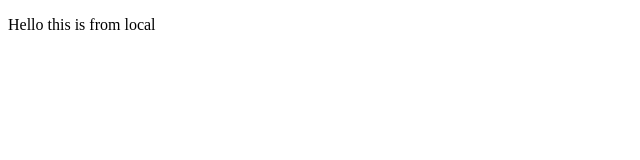
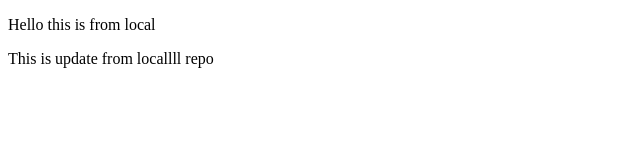
Before and after one commit to Md-Ikbal-Hasan/Git_Command_Practice, a plain HTML site: page index.html in a window 1280 px wide. Shown: the whole page, without its empty margins (0-640 px from the left). Drawn offline with Linux system fonts and the light colour scheme.

Commit message:
local updatd

```diff
--- a/index.html
+++ b/index.html
@@ -8,5 +8,7 @@
 </head>
 <body>
     <p>Hello this is from local</p>
+
+    <p>This is update from locallll repo</p>
 </body>
 </html>
```
